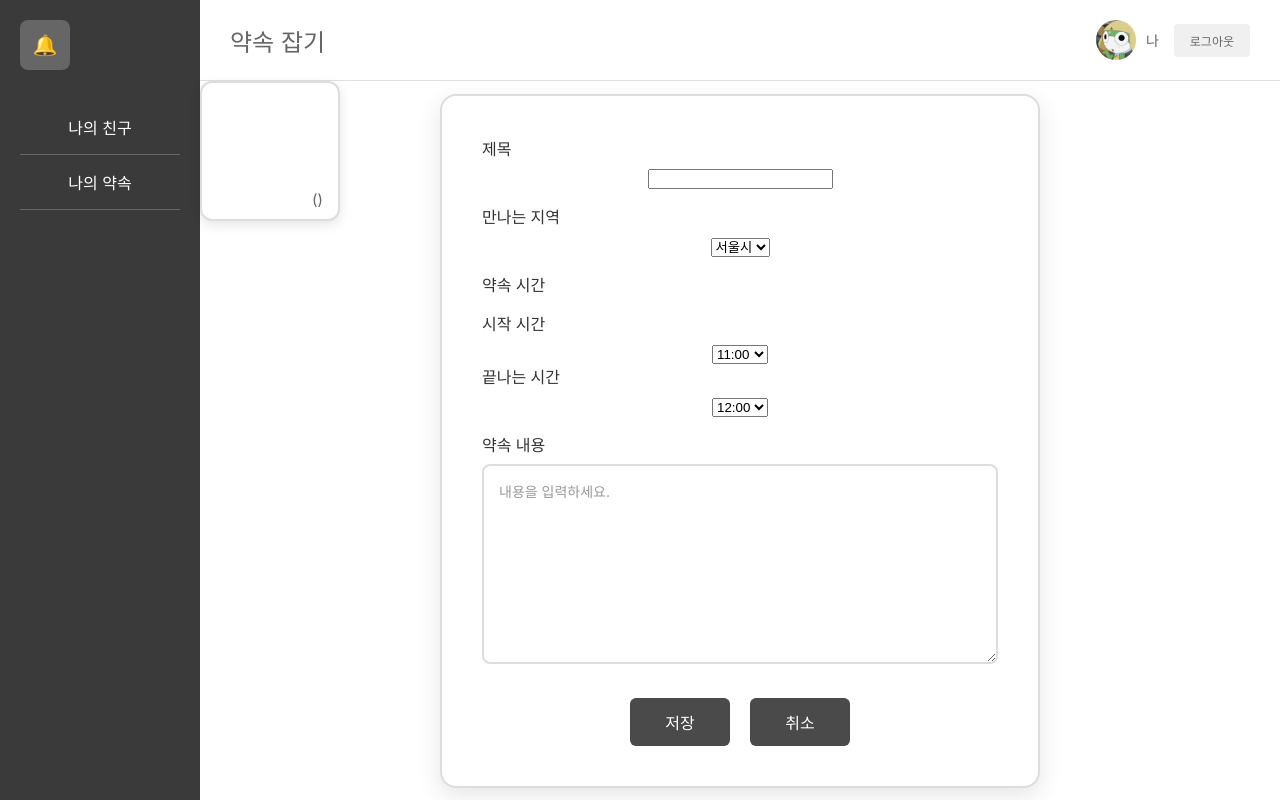
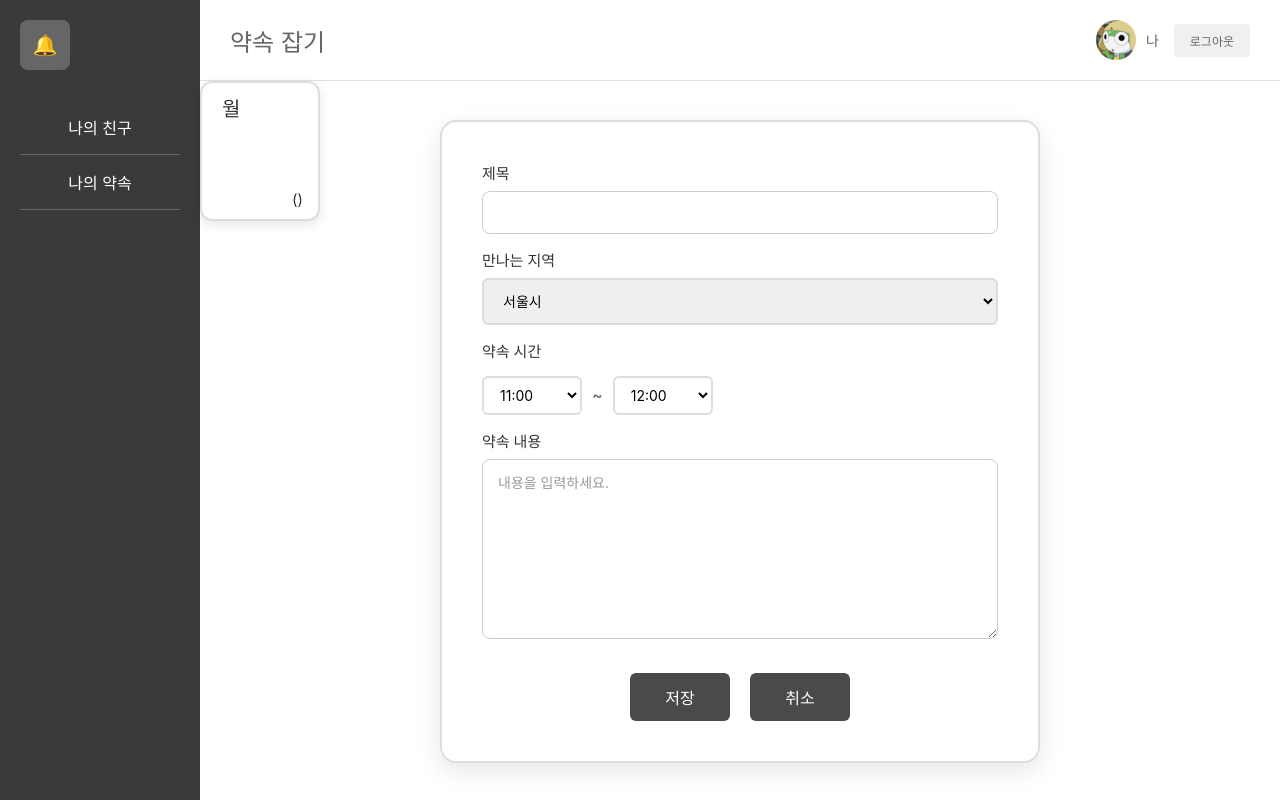
Before and after one commit to jyh9763/LightningApp, a React (Create React App) app in the folder frontend/: page /meet in a window 1280 px wide. Built offline with nearby package versions, Linux system fonts and the light colour scheme.

Commit message:
update: meet page design

```diff
--- a/frontend/src/pages/Meet.css
+++ b/frontend/src/pages/Meet.css
@@ -79,7 +79,7 @@ body {
 /* 상단 날짜 박스 */
 .date-box {
     position: relative;
-    width: 140px;
+    width: 120px;
     height: 140px;
     background-color: white;
     border: 2px solid #ddd;
@@ -93,8 +93,8 @@ body {
     position: absolute;
     top: 10px;
     left: 20px;
-    font-size: 25px;
-    color: #666;
+    font-size: 20px;
+    color: #333;
 }
 
 .day {
@@ -112,7 +112,7 @@ body {
     bottom: 10px;
     right: 15px;
     font-size: 15px;
-    color: #666;
+    color: #333;
     background-color: white;
 }
 
@@ -188,30 +188,41 @@ body {
 
 .form-label {
     display: block;
-    font-size: 16px;
+    font-size: 15px;
     font-weight: 500;
     color: #333;
     margin-bottom: 8px;
     text-align: left;
 }
 
-.input-type {
-    font-weight: normal;
-    color: #666;
+.input-type,
+.form-select,
+.time-select,
+.content-textarea {
+    width: 100%;
+    padding: 12px 15px;
+    border: 1.5px solid #ccc;
+    border-radius: 8px;
+    font-family: inherit;
+    transition: all 0.3s;
     font-size: 14px;
+}
+
+.input-type:focus,
+.form-select:focus,
+.time-select:focus,
+.content-textarea:focus {
+    outline: none;
+    border-color: #4a90e2;
+    box-shadow: 0 0 0 3px rgba(74, 144, 226, 0.1);
 }
 
 /* 텍스트 영역 */
 .content-textarea {
-    width: 100%;
-    min-height: 200px;
-    padding: 15px;
-    border: 2px solid #ddd;
-    border-radius: 8px;
-    font-size: 14px;
-    font-family: inherit;
-    resize: vertical;
-    transition: border-color 0.3s;
+    min-height: 180px;
+        resize: vertical;
+        font-size: 14px;
+        line-height: 1.5;
 }
 
 .content-textarea:focus {
@@ -223,6 +234,30 @@ body {
 .content-textarea::placeholder {
     color: #999;
     font-style: normal;
+}
+
+/* 시간 선택 */
+.time-selector {
+    display: flex;
+    align-items: center;
+    justify-content: flex-start;
+    gap: 10px;
+    flex-wrap: wrap;
+    margin-top: 5px;
+}
+
+.time-select {
+    width: 100px;
+    padding: 10px;
+    border-radius: 8px;
+    border: 1.5px solid #ccc;
+    background-color: #fff;
+}
+
+.time-separator {
+    font-size: 30px;
+    font-weight: 600;
+    color: #666;
 }
 
 /* 버튼 그룹 */
--- a/frontend/src/pages/Meet.js
+++ b/frontend/src/pages/Meet.js
@@ -87,7 +87,7 @@ export default function Meet(){
 
                     {/* 상단 날짜 박스 */}
                     <div className="date-box">
-                        <div className="month">{month}</div>
+                        <div className="month">{month}월</div>
                         <div className="day">{day}</div>
                         <div className="weekday">({weekday})</div>
                     </div>
@@ -110,7 +110,10 @@ export default function Meet(){
                             {/* 만나는 지역 */}
                             <div className="form-group">
                                 <label className="form-label">만나는 지역</label>
-                                <select name="country" id="country"
+                                <select
+                                    name="country"
+                                    id="country"
+                                    className="form-select"
                                     value={meetAddress}
                                     onChange={(e) => setMeetAddress(e.target.value)}
                                 >
@@ -125,11 +128,13 @@ export default function Meet(){
                             <div className="form-group">
                                 <label className="form-label">약속 시간</label>
                             </div>
-
-                            {/* 시작/끝 시간 */}
                             <div className="form-group">
-                                <label className="form-label">시작 시간</label>
-                                <select name="start" id="st"
+                                <div className="time-selector">
+                                    {/* 시작 시간 */}
+                                    <select
+                                        name="start"
+                                        id="st"
+                                        className="time-select"
                                         value={meetStart}
                                         onChange={(e) => setMeetStart(e.target.value)}
                                     >
@@ -138,8 +143,13 @@ export default function Meet(){
                                         <option value="1300">13:00</option>
                                     </select>
 
-                                <label className="form-label">끝나는 시간</label>
-                                <select name="end" id="et"
+                                    <span className="time-separator"> ~ </span>
+
+                                    {/* 끝나는 시간 */}
+                                    <select
+                                        name="end"
+                                        id="et"
+                                        className="time-select"
                                         value={meetEnd}
                                         onChange={(e) => setMeetEnd(e.target.value)}
                                     >
@@ -148,6 +158,8 @@ export default function Meet(){
                                         <option value="1400">14:00</option>
                                     </select>
                                 </div>
+                            </div>
+
 
                             {/* 약속 내용 */}
                             <div className="form-group">
```
Lines whose indentation alone changed are shown as unchanged.
